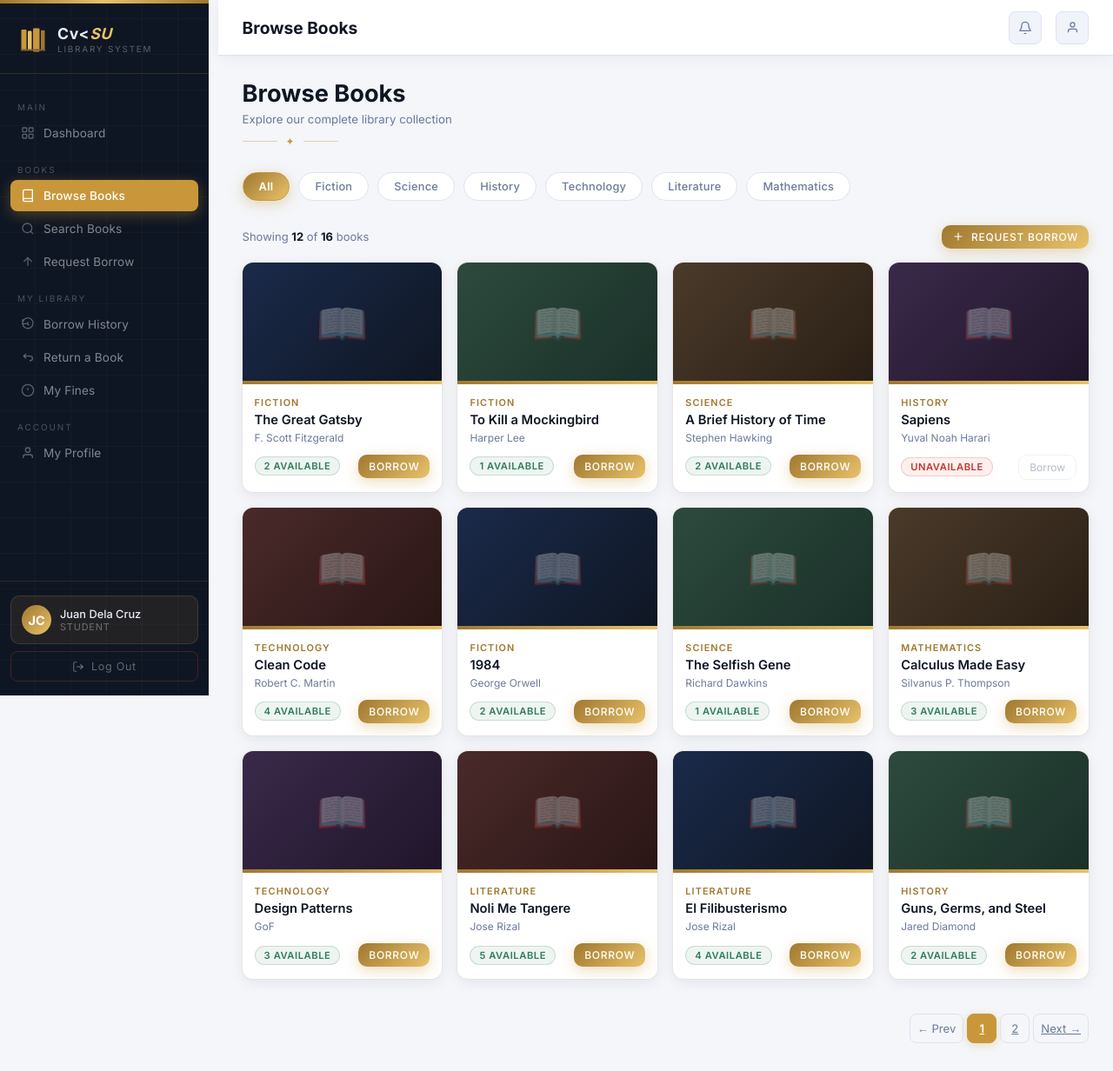
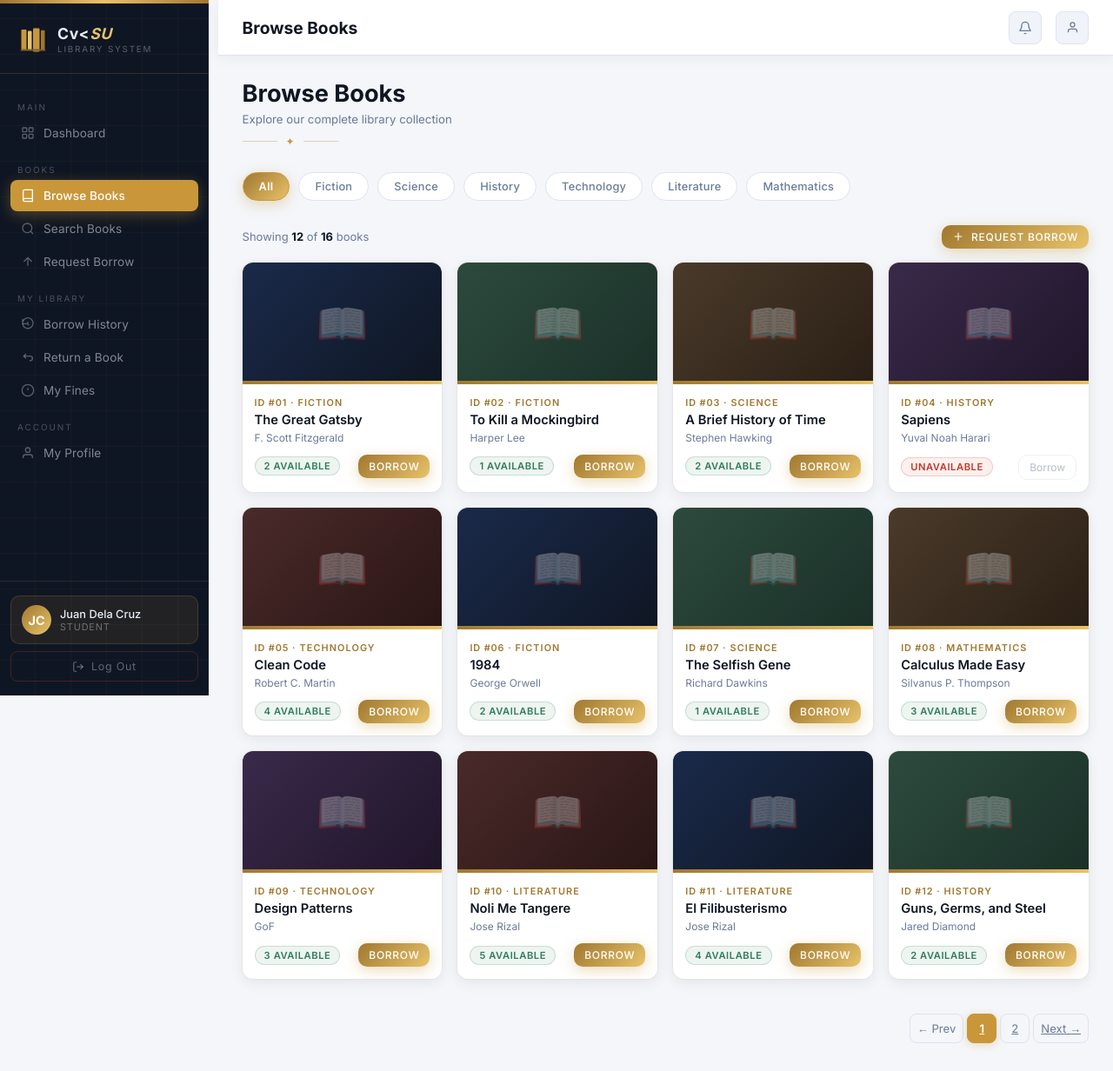
Before and after one commit to riellllllll/librarymanagementsystemgroupproject, a PHP site: page /student/view_books.php in a window 1280 px wide. Shown: the whole page at 87% size. Run offline with PHP 8.4, Linux system fonts and the light colour scheme.

Commit message:
add id number

```diff
--- a/assets/style.css
+++ b/assets/style.css
@@ -350,6 +350,12 @@ textarea.form-control {
   text-transform: uppercase;
   color: var(--gold-dk);
   margin-bottom: 4px;
+}
+
+.book-category .book-id {
+  color: var(--gold-dk);
+  font-weight: 600;
+  letter-spacing: 0.08em;
 }
 
 .book-title {
--- a/student/view_books.php
+++ b/student/view_books.php
@@ -215,7 +215,7 @@ $books = array_slice($filtered, $offset, $per_page);
           <div class="book-cover-accent"></div>
         </div>
         <div class="book-info">
-          <div class="book-category"><?= htmlspecialchars($book['category']) ?></div>
+          <div class="book-category"><span class="book-id">ID #<?= str_pad($book['id'], 2, '0', STR_PAD_LEFT) ?></span> · <?= htmlspecialchars($book['category']) ?></div>
           <div class="book-title"><?= htmlspecialchars($book['title']) ?></div>
           <div class="book-author"><?= htmlspecialchars($book['author']) ?></div>
           <div class="book-meta">
```
